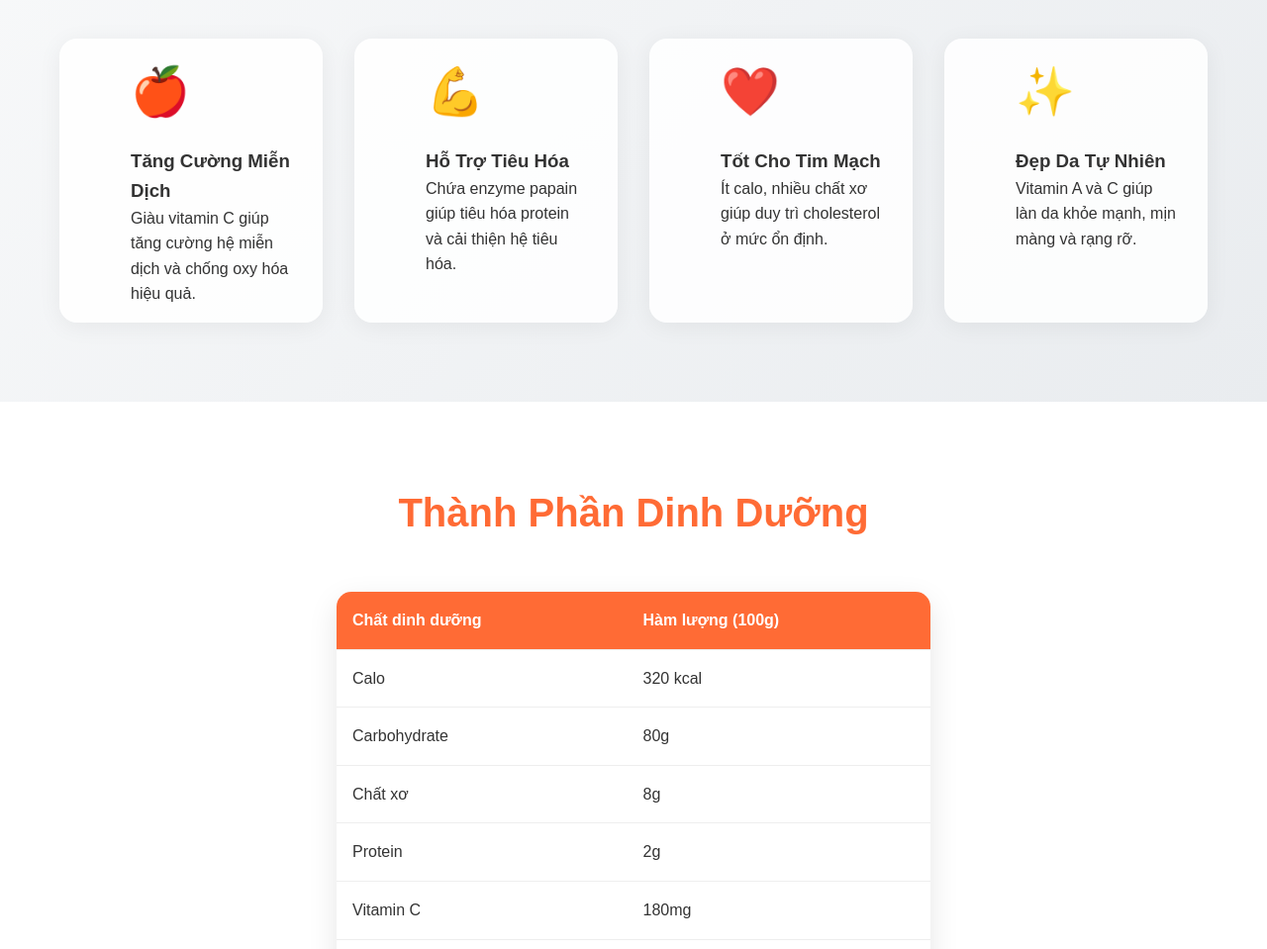
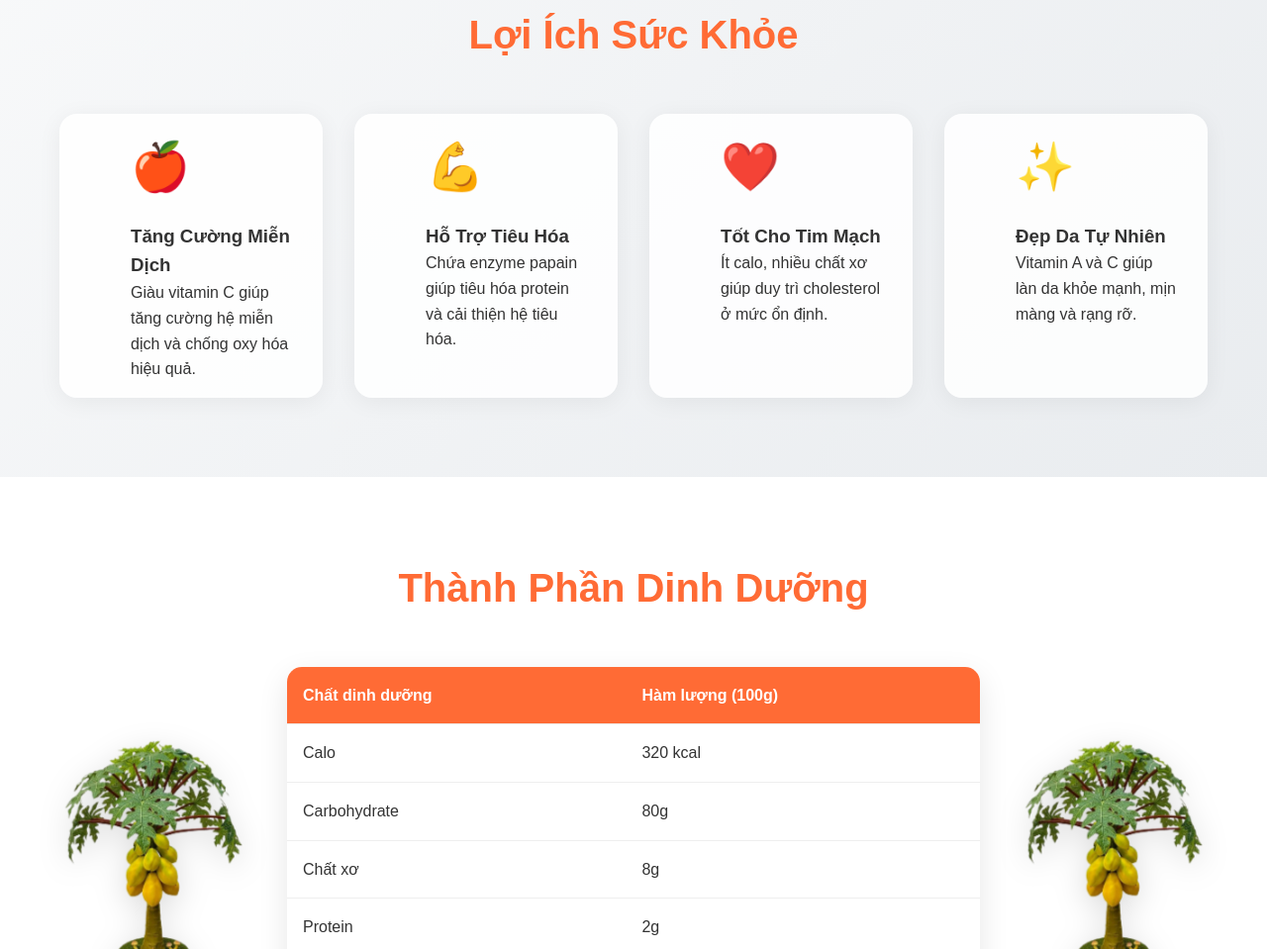
Before and after one commit to TuLe432486/dudusay, a plain HTML site: page index.html in a window 1280 px wide. Shown: the part 1841-2800 px from the top of the page at 99% size. Drawn offline with Linux system fonts and the light colour scheme.

Commit message:
sửa 2 cây đu đủ

```diff
--- a/index.html
+++ b/index.html
@@ -119,6 +119,15 @@
             font-size: 3.5rem;
             font-weight: 700;
             line-height: 1.1;
+            margin-bottom: 20px;
+            text-shadow: 0 2px 10px rgba(0,0,0,0.2);
+        }
+
+        .main-titl {
+            font-size: 3.5rem;
+            font-weight: 700;
+            line-height: 1.1;
+            color: #ff932e;
             margin-bottom: 20px;
             text-shadow: 0 2px 10px rgba(0,0,0,0.2);
         }
@@ -469,13 +478,48 @@
             margin-bottom: 3rem;
         }
 
+        .nutrition-flex-row {
+            display: flex;
+            align-items: center;
+            justify-content: center;
+            gap: 40px;
+            margin-top: 30px;
+            margin-bottom: 30px;
+        }
+
+        .caydudu_leaf {
+            min-width: 180px;
+            display: flex;
+            justify-content: center;
+        }
+
+        .caydudu_leaf1 img {
+            width: 190px;
+            height: auto;
+            filter: drop-shadow(0 8px 16px rgba(0,0,0,0.15));
+            animation: papayaFloatLeft 3s ease-in-out infinite;
+        }
+        .caydudu_leaf2 img {
+            width: 190px;
+            height: auto;
+            filter: drop-shadow(0 8px 16px rgba(0,0,0,0.15));
+            animation: papayaFloatLeft 3s ease-in-out infinite;
+            transform: scaleX(-1);
+        }
+        @keyframes papayaFloatLeft {
+            0%, 100% { transform: translateY(0); }
+            50% { transform: translateY(-12px) scale(1.05); }
+        }
+
         .nutrition-table {
+            z-index: 2;
+            position: relative;
+            border-radius: 15px;
+            box-shadow: 0 10px 30px rgba(0,0,0,0.1);
             background: white;
-            border-radius: 15px;
             overflow: hidden;
-            box-shadow: 0 10px 30px rgba(0,0,0,0.1);
-            max-width: 600px;
-            margin: 0 auto;
+            max-width: 700px;
+            width: 100%;
         }
 
         .nutrition-table table {
@@ -1145,6 +1189,9 @@
             .decoration-circle {
                 display: none !important;
             }
+        }
+        .caydudu_leaf{
+            width: 50px;
         }
     </style>
 </head>
@@ -1173,6 +1220,7 @@
     <section id="home" class="banner">
         <div class="banner-container">
             <div class="banner-content">
+                <h1 class="main-titl">ĐU ĐỦ SẤY</h1>
                 <h1 class="main-title">
                     Vị ngọt tự nhiên,<br>
                     chúng tôi làm<br>
@@ -1288,6 +1336,8 @@
     <section class="nutrition">
         <div class="container">
             <h2 class="animate-on-scroll">Thành Phần Dinh Dưỡng</h2>
+            <div class="nutrition-flex-row">
+                <div class="caydudu_leaf1"><img src="img/caydudu_tn.png" alt="Cây đu đủ"></div>
                 <div class="nutrition-table animate-on-scroll">
                     <table>
                         <thead>
@@ -1324,6 +1374,8 @@
                         </tbody>
                     </table>
                 </div>
+                <div class="caydudu_leaf2"><img src="img/caydudu_tn.png" alt="Cây đu đủ"></div>
+            </div>
         </div>
     </section>
 
```
Also changed, not shown: img/caydudu_tn.png (added). Lines whose indentation alone changed are shown as unchanged.
